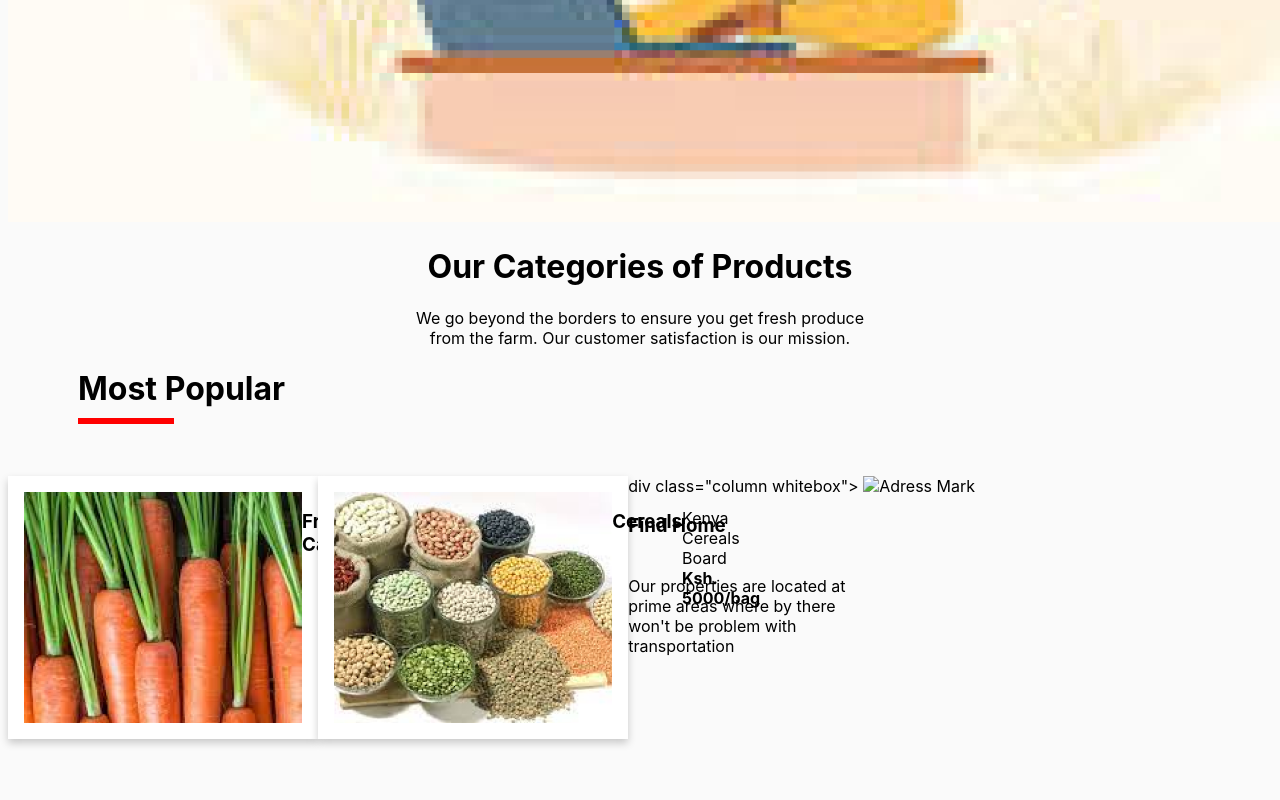
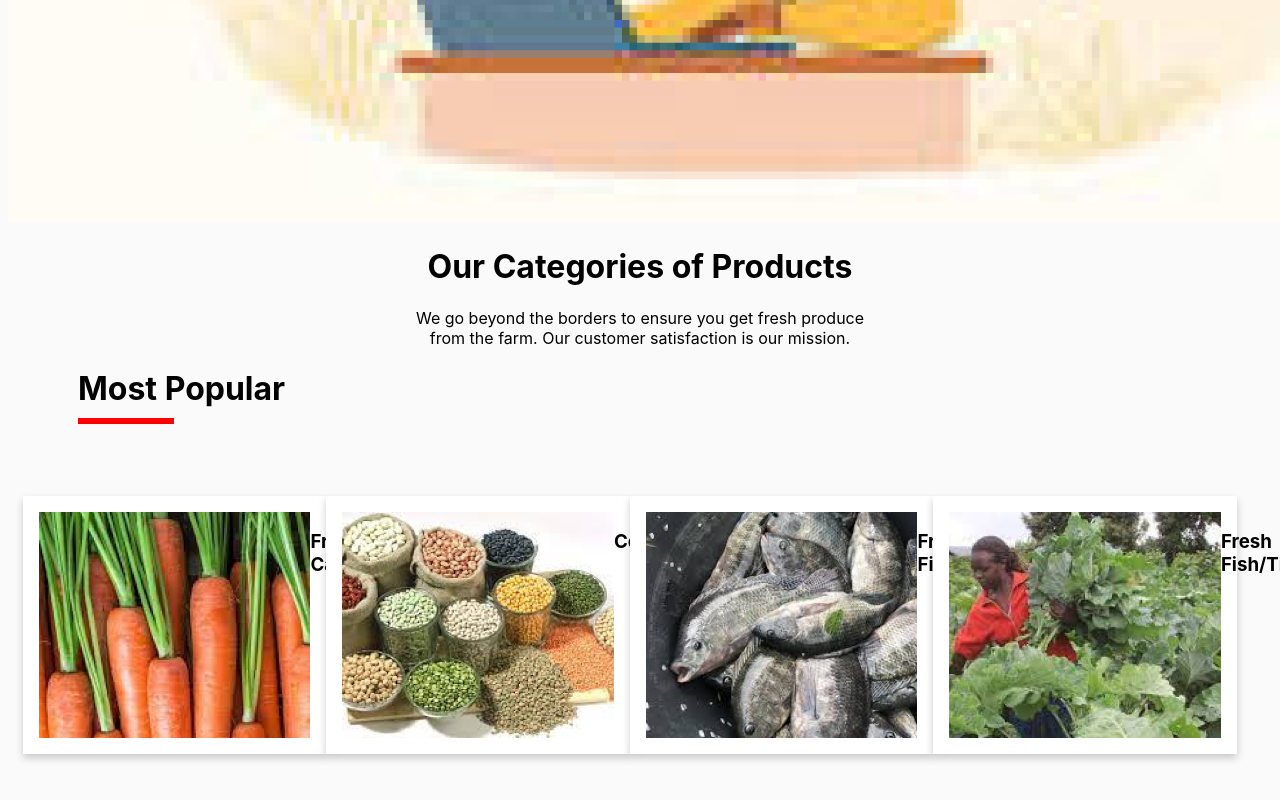
Before and after one commit to MercyChebet/AgriPLus_Website_Project, a plain HTML site: page index.html in a window 1280 px wide. Shown: the part 1238-2038 px from the top of the page. Drawn offline with Linux system fonts and the light colour scheme; files that its build step writes are made by us from their sources; files whose address does not match are found by name.

Commit message:
Adding more images

```diff
--- a/assets/css/style.css
+++ b/assets/css/style.css
@@ -103,6 +103,12 @@ body {
         display: flex;
         justify-content: space-around;
           }
+    .row {
+        margin: 0 -5px;
+        text-align: center;
+        padding: 20px;
+
+    }
 
           /* Clear floats after the columns */
           .row:after {
@@ -111,6 +117,7 @@ body {
             clear: both;
           }
           .whitebox{
+            float: left;
             background-color:white;
             box-shadow: 0 4px 8px 0 rgba(0, 0, 0, 0.2); /* this adds the "card" effect */
             padding: 16px;
--- a/index.html
+++ b/index.html
@@ -73,12 +73,16 @@
     <div class="column whitebox">
        <img class="container-image" src="assets/images/image 4.png" alt="Cereals" ><h3>Cereals</h3>
        <p>Kenya Cereals Board<br><strong>Ksh. 5000/bag</strong></p> </div>
-    div class="column whitebox">
-        <img class="container-image" src="address_mark.png" alt="Adress Mark">
-          <br>
-        <h3>Find Home</h3>
-        <br>Our properties are located at <br>prime areas where by there <br>won't be problem with <br>transportation
+    <div class="column whitebox">
+        <img class="container-image" src="assets/images/image 5.png" alt="Fish">
+        <h3>Fresh Fish/Tilapia</h3>
+        <p>Mr. Otieno<br><strong>Ksh. 500/Kg</strong></p>
+    </div>
+      <div class="column whitebox">
+        <img class="container-image" src="assets/images/image 6.png" alt="Fish">
+        <h3>Fresh Fish/Tilapia</h3>
+        <p>Mr. Otieno<br><strong>Ksh. 500/Kg</strong></p>
       </div>
-
+    </div>
 </body>
 </html>
```
Also changed, not shown: assets/images/image 5.png (added), assets/images/image 6.png (added).
